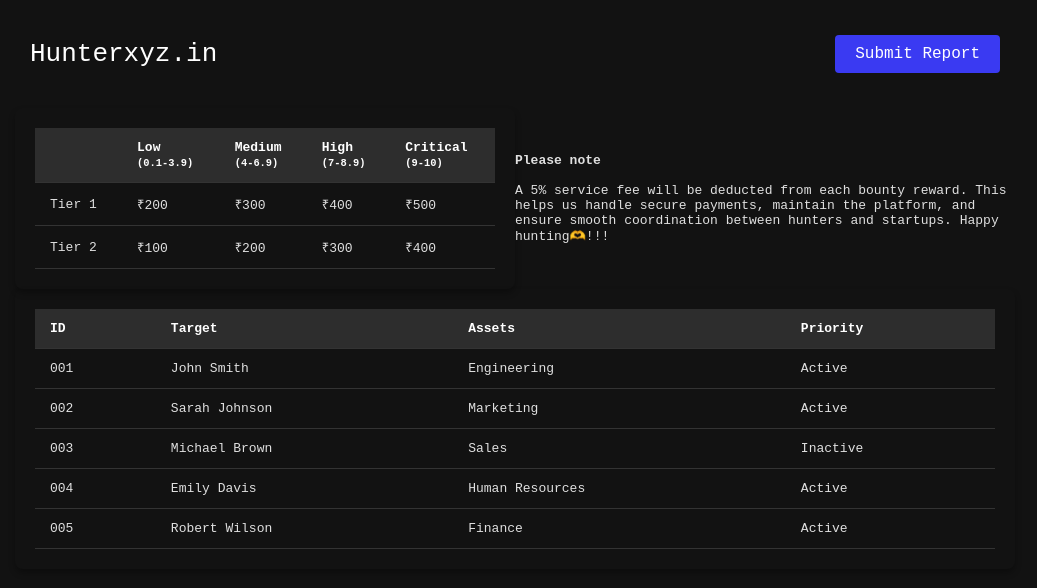
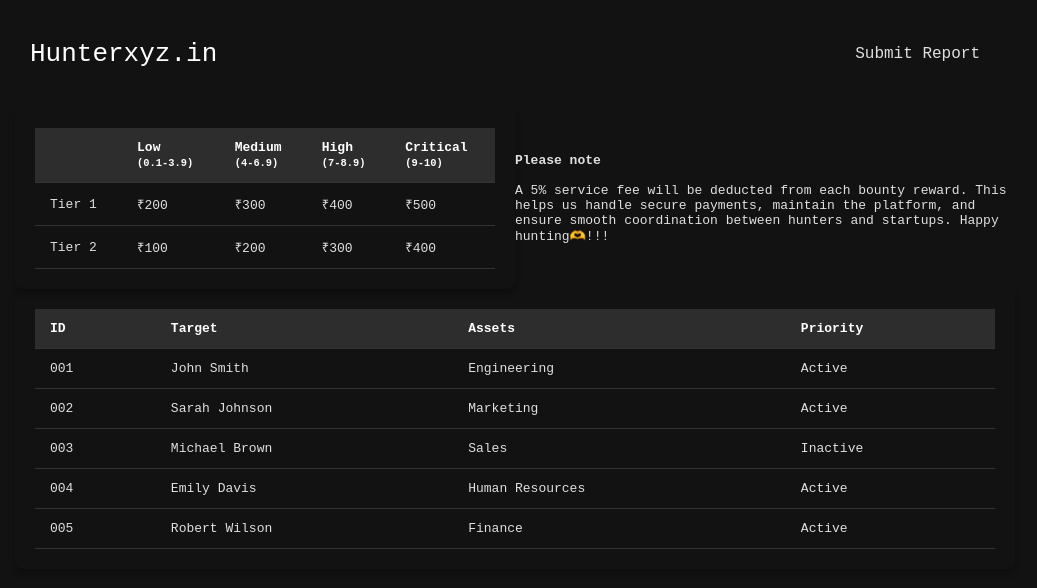
Before and after one commit to freehuntxyz/huntxyz.in, a plain HTML site: page index.html in a window 1280 px wide. Shown: the whole page, without its empty margins (125-1162 px from the left). Drawn offline with Linux system fonts and the light colour scheme.

Commit message:
some changes

```diff
--- a/index.html
+++ b/index.html
@@ -39,9 +39,9 @@
         }
 
         .submit-btn {
-            background-color: #3a3af2;
-            color: white;
-            border: none;
+            background-color: transparent;
+            color: #e0e0e0;
+            border: #e0e0e0;
             padding: 10px 20px;
             border-radius: 4px;
             cursor: pointer;
@@ -50,7 +50,8 @@
         }
 
         .submit-btn:hover {
-            background-color: #2a2ac2;
+            background-color: transparent;
+            color: #8d8d8d;
         }
 
         .bounty-table-container {
```
